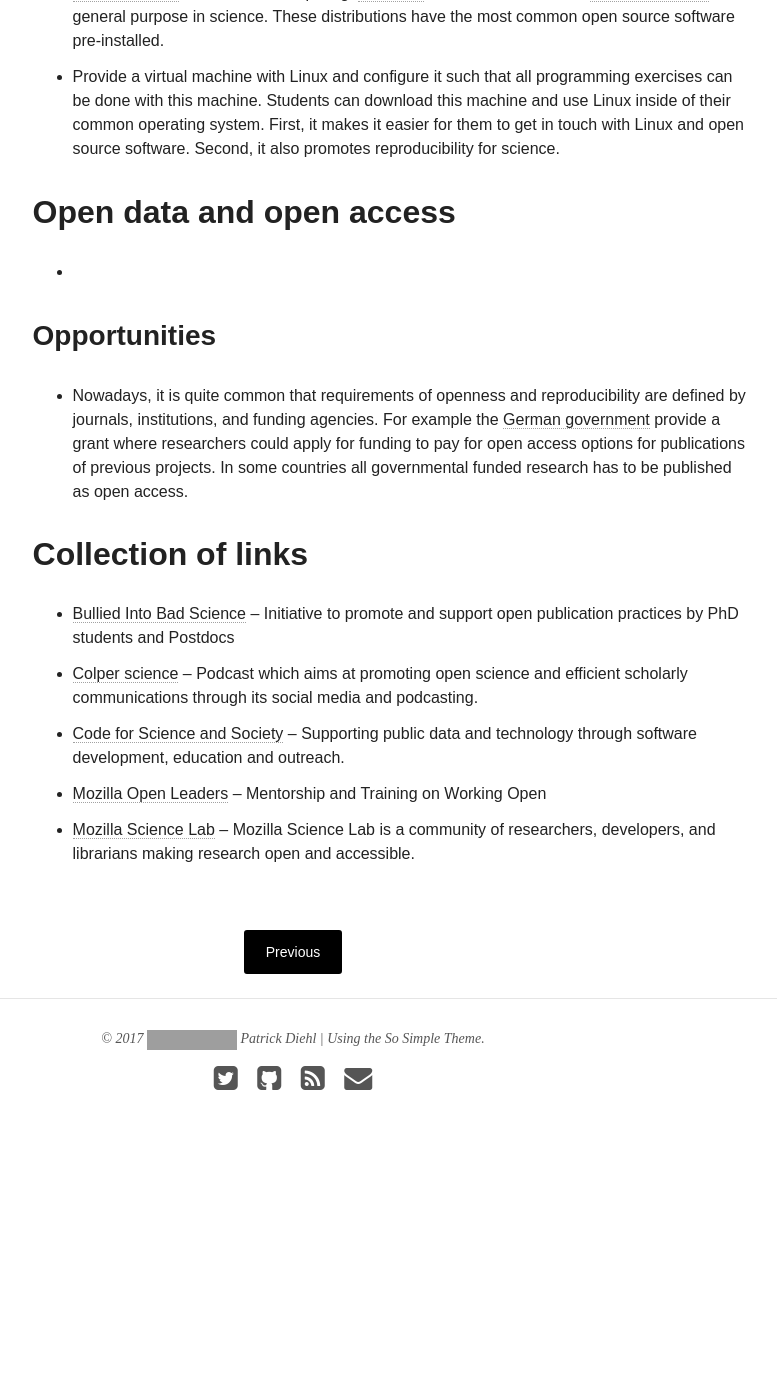
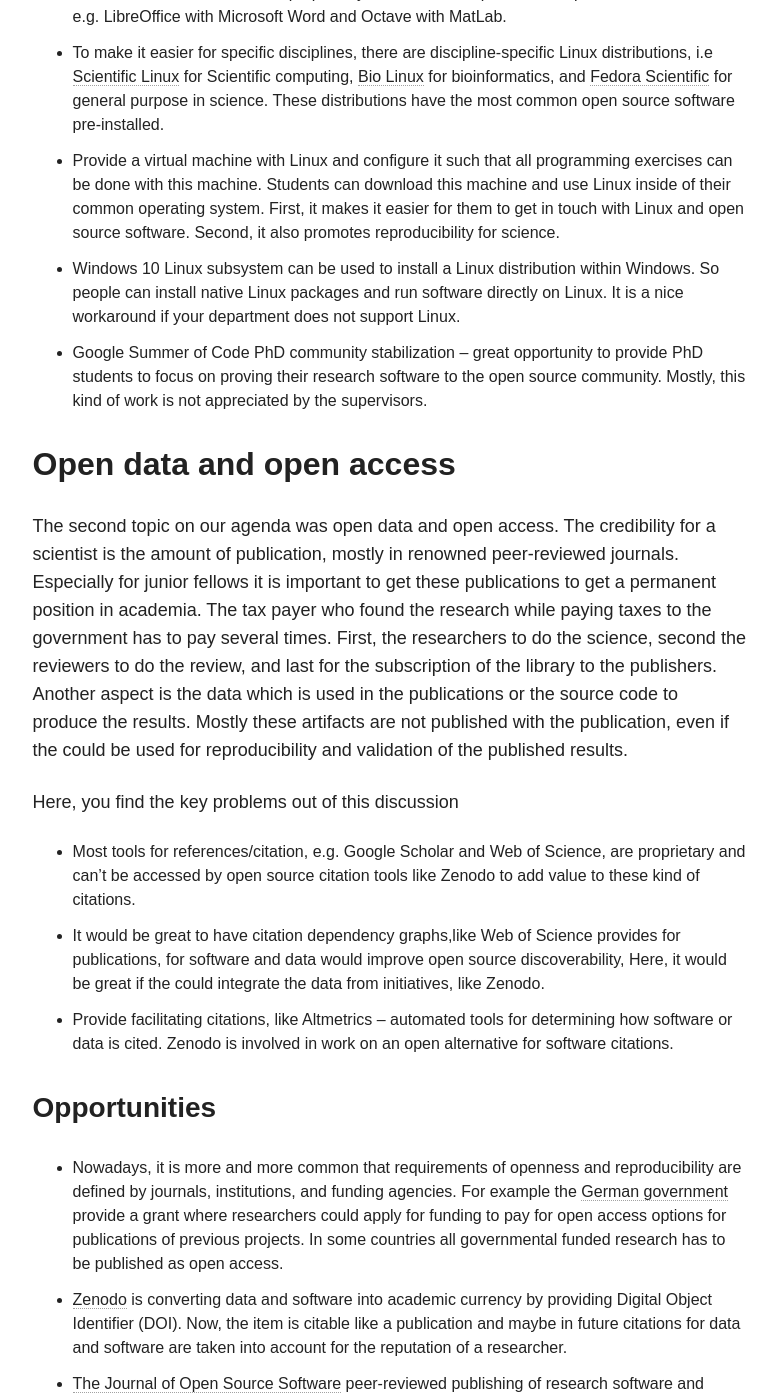
Before and after one commit to diehlpk/diehlpk.github.io, a Jekyll site: the page built from _posts/blog/2017-10-15-gsoc-open-science.md, in a window 1280 px wide and 1400 px high, scrolled down 1757 px. Shown: the whole window, without its empty margins (347-1124 px from the left). Built offline with Jekyll 4.4.1, drawn with Linux system fonts in a browser that asks for light colours; nearby versions of some CDN libraries; before the commit the page ends 2947 px from its top, so only the background shows below that; some of the changed text lies outside the part shown; grey boxes are pictures that could not be loaded.

Commit message:
First version of the draft

```diff
--- a/_posts/blog/2017-10-15-gsoc-open-science.md
+++ b/_posts/blog/2017-10-15-gsoc-open-science.md
@@ -5,7 +5,7 @@
 tags: [science]
 author: diehlpk
 ---
-
+This Google Summer of Code mentor summit there was a productive discussion of opportunities and challenges for open science. Here, I summarized the results of this discussion and like to mention these ideas are the contribution of the audience.
 
 ## Open source software
 One topic of the discussion's agenda was the why do people, in our case especially researcher, decide to go for proprietary software. These are the points we could determine, including the audience experience made at their institutions.
@@ -21,14 +21,30 @@
 * Working with industrial partners or collaborators can lead that they direct you to use proprietary software. In this case some of proprietary software is compatible with open source solutions, e.g. LibreOffice with Microsoft Word and Octave with MatLab.
 * To make it easier for specific disciplines, there are discipline-specific Linux distributions, i.e [Scientific Linux](https://www.scientificlinux.org/) for Scientific computing, [Bio Linux](http://environmentalomics.org/bio-linux/) for bioinformatics, and [Fedora Scientific](https://fedoraproject.org/wiki/Scientific_Spin) for general purpose in science. These distributions have the most common open source software pre-installed.
 * Provide a virtual machine with Linux and configure it such that all programming exercises can be done with this machine. Students can download this machine and use Linux inside of their common operating system. First, it makes it easier for them to get in touch with Linux and open source software. Second, it also promotes reproducibility for science.
+* Windows 10 Linux subsystem can be used to install a Linux distribution within Windows. So people can install native Linux packages and run software directly on Linux. It is a nice workaround if your department does not support Linux.
+* Google Summer of Code PhD community stabilization -- great opportunity to provide PhD students to focus on proving their research software to the open source community. Mostly, this kind of work is not appreciated by the supervisors.
+
 
 ## Open data and open access
 
-*
+The second topic on our agenda was open data and open access. The credibility for a scientist is the amount of publication, mostly in renowned peer-reviewed journals. Especially for junior fellows it is important to get these publications to get a permanent position in academia. The tax payer who found the research while paying taxes to the government has to pay several times. First, the researchers to do the science, second the reviewers to do the review, and last for the subscription of the library to the publishers. Another aspect is the data which is used in the publications or the source code to produce the results. Mostly these artifacts are not published with the publication, even if the could be used for reproducibility and validation of the published results.
+
+Here, you find the key problems out of this discussion
+
+* Most tools for references/citation, e.g. Google Scholar and Web of Science, are proprietary and can’t be accessed by open source citation tools like Zenodo to add value to these kind of citations.
+* It would be great to have citation dependency graphs,like Web of Science provides for publications, for software and data would improve open source discoverability, Here, it would be great if the could integrate the data from initiatives, like Zenodo.
+* Provide facilitating citations, like Altmetrics -- automated tools for determining how software or data is cited. Zenodo is involved in work on an open alternative for software citations.
+
+
 
 ### Opportunities
 
-* Nowadays, it is quite common that requirements of openness and reproducibility are defined by journals, institutions, and funding agencies. For example the [German government](https://www.bmbf.de/de/hilfe-bei-kosten-fuer-open-access-4722.html?pk_campaign=RSS&pk_kwd=Pressemeldung) provide a grant where researchers could apply for funding to pay for open access options for publications of previous projects. In some countries all governmental funded research has to be published as open access.
+* Nowadays, it is more and more common that requirements of openness and reproducibility are defined by journals, institutions, and funding agencies. For example the [German government](https://www.bmbf.de/de/hilfe-bei-kosten-fuer-open-access-4722.html?pk_campaign=RSS&pk_kwd=Pressemeldung) provide a grant where researchers could apply for funding to pay for open access options for publications of previous projects. In some countries all governmental funded research has to be published as open access.
+* [Zenodo](https://zenodo.org) is converting data and software into academic currency by providing Digital Object Identifier (DOI). Now, the item is citable like a publication and maybe in future citations for data and software are taken into account for the reputation of a researcher.
+* [The Journal of Open Source Software](http://joss.theoj.org/) peer-reviewed publishing of research software and obtaining a DOI after acceptance.
+* Publishing open access -- continue to lobby aggressively for it; ask institutions (especially libraries -- they want open access so they can save on journal subscription costs), funding agencies for funding.
+* Some programming languages, e.g. duecredit for pyhton, or documentation tools, like doxygen, provide possibilities to cite publications or software within the source code.
+* More meetings like this one here ;)
 
 ## Collection of links
 
```
